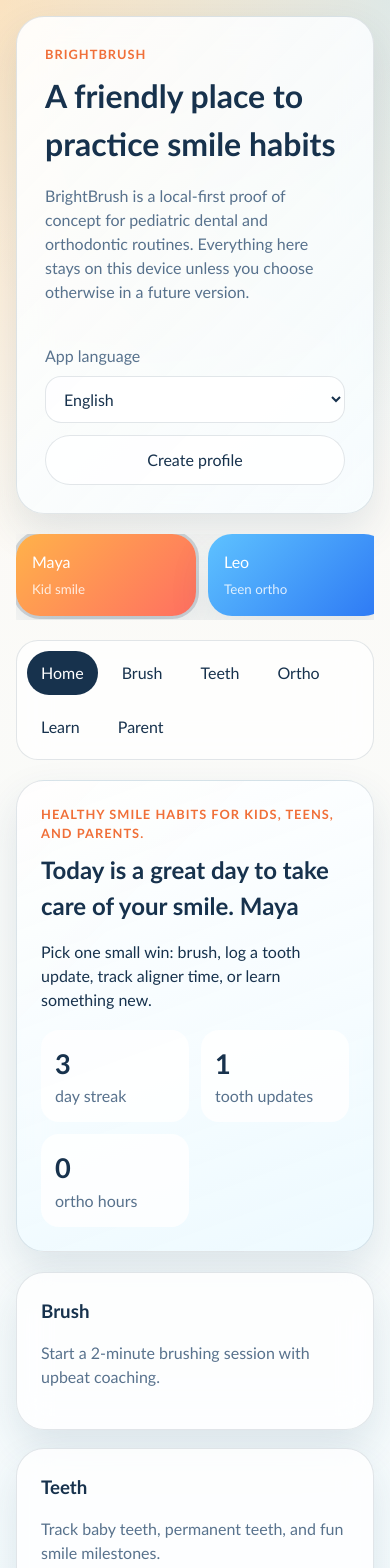
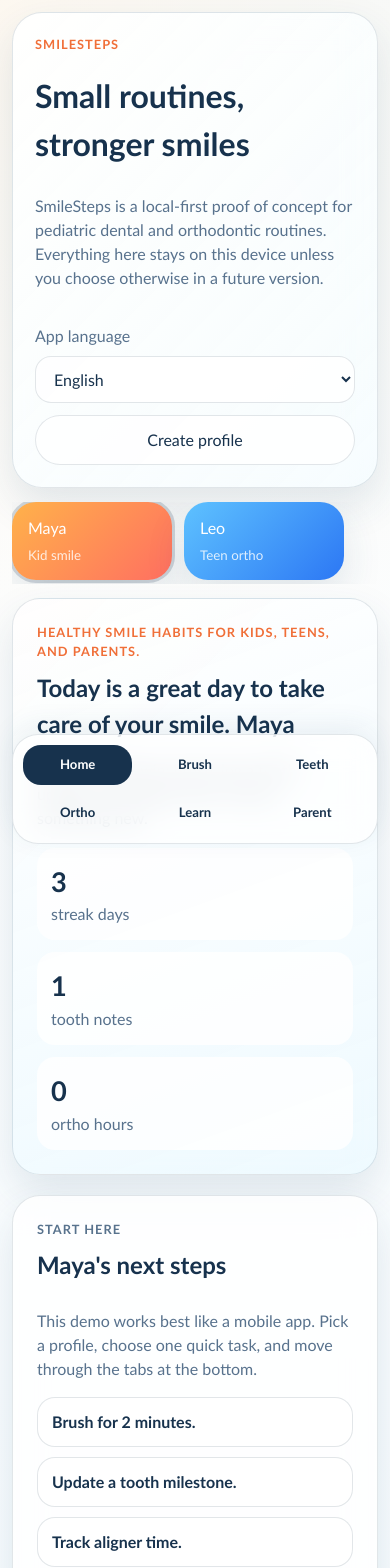
Before and after one commit to Try2BWise/app-idea-codex, a React (Vite) app: page / in a window 390 px wide. Shown: the top 1568 px of the page. Built offline with nearby package versions, Linux system fonts and the light colour scheme.

Commit message:
Refine mobile-first app layout

```diff
--- a/index.html
+++ b/index.html
@@ -5,10 +5,10 @@
     <meta name="viewport" content="width=device-width, initial-scale=1.0" />
     <meta
       name="description"
-      content="BrightBrush is a local-first pediatric and orthodontic engagement proof of concept."
+      content="SmileSteps is a local-first pediatric and orthodontic engagement proof of concept."
     />
     <link rel="icon" type="image/svg+xml" href="/favicon.svg" />
-    <title>BrightBrush POC</title>
+    <title>SmileSteps POC</title>
   </head>
   <body>
     <div id="root"></div>
--- a/src/App.tsx
+++ b/src/App.tsx
@@ -182,8 +182,9 @@
 
   return (
     <div className="app-shell">
+      <div className="phone-frame">
         <header className="hero">
-        <div>
+          <div className="hero-copy-block">
             <p className="eyebrow">{copy.appName}</p>
             <h1>{copy.heroTitle}</h1>
             <p className="hero-copy">{copy.heroBody}</p>
@@ -219,18 +220,6 @@
           ))}
         </section>
 
-      <nav className="tab-bar" aria-label="Primary">
-        {(Object.keys(copy.tabs) as TabId[]).map((tabId) => (
-          <button
-            key={tabId}
-            className={tab === tabId ? 'active' : ''}
-            onClick={() => setTab(tabId)}
-          >
-            {copy.tabs[tabId]}
-          </button>
-        ))}
-      </nav>
-
         <main className="content-grid">
           {tab === 'home' && (
           <>
@@ -243,11 +232,11 @@
               <div className="stat-row">
                 <div className="stat-card">
                   <strong>{activeProfile.streak}</strong>
-                  <span>day streak</span>
+                  <span>streak days</span>
                 </div>
                 <div className="stat-card">
                   <strong>{activeProfile.teethLost.length}</strong>
-                  <span>tooth updates</span>
+                  <span>tooth notes</span>
                 </div>
                 <div className="stat-card">
                   <strong>{activeProfile.alignerHoursToday}</strong>
@@ -255,23 +244,39 @@
                 </div>
               </div>
             </section>
+            <section className="panel start-panel">
+              <div className="section-heading compact-heading">
+                <div>
+                  <p className="eyebrow">{copy.home.startHereTitle}</p>
+                  <h2>{activeProfile.name}'s next steps</h2>
+                </div>
+                <p>{copy.home.startHereBody}</p>
+              </div>
+              <div className="step-list">
+                {copy.home.nextSteps.map((step) => (
+                  <div key={step} className="step-chip">
+                    {step}
+                  </div>
+                ))}
+              </div>
+            </section>
             <section className="card-grid">
-              <article className="panel tile">
+              <button className="panel tile action-tile" onClick={() => setTab('brushing')}>
                 <h3>{copy.tabs.brushing}</h3>
                 <p>{copy.home.timerCard}</p>
-              </article>
-              <article className="panel tile">
+              </button>
+              <button className="panel tile action-tile" onClick={() => setTab('teeth')}>
                 <h3>{copy.tabs.teeth}</h3>
                 <p>{copy.home.toothCard}</p>
-              </article>
-              <article className="panel tile">
+              </button>
+              <button className="panel tile action-tile" onClick={() => setTab('ortho')}>
                 <h3>{copy.tabs.ortho}</h3>
                 <p>{copy.home.orthoCard}</p>
-              </article>
-              <article className="panel tile">
+              </button>
+              <button className="panel tile action-tile" onClick={() => setTab('learn')}>
                 <h3>{copy.tabs.learn}</h3>
                 <p>{copy.home.learnCard}</p>
-              </article>
+              </button>
             </section>
           </>
         )}
@@ -465,6 +470,18 @@
           )}
         </main>
 
+        <nav className="tab-bar mobile-tab-bar" aria-label="Primary">
+          {(Object.keys(copy.tabs) as TabId[]).map((tabId) => (
+            <button
+              key={tabId}
+              className={tab === tabId ? 'active' : ''}
+              onClick={() => setTab(tabId)}
+            >
+              {copy.tabs[tabId]}
+            </button>
+          ))}
+        </nav>
+
         {showProfileForm ? (
           <div className="modal-backdrop" role="presentation" onClick={() => setShowProfileForm(false)}>
             <div className="modal panel" role="dialog" aria-modal="true" onClick={(event) => event.stopPropagation()}>
@@ -493,12 +510,13 @@
                   {copy.profileForm.save}
                 </button>
                 <button className="soft-button" onClick={() => setShowProfileForm(false)}>
-                {copy.brushing.reset}
+                  Close
                 </button>
               </div>
             </div>
           </div>
         ) : null}
       </div>
+    </div>
   );
 }
--- a/src/content.ts
+++ b/src/content.ts
@@ -17,11 +17,11 @@
 
 export const copyByLanguage: Record<Language, Copy> = {
   en: {
-    appName: 'BrightBrush',
+    appName: 'SmileSteps',
     tagline: 'Healthy smile habits for kids, teens, and parents.',
-    heroTitle: 'A friendly place to practice smile habits',
+    heroTitle: 'Small routines, stronger smiles',
     heroBody:
-      'BrightBrush is a local-first proof of concept for pediatric dental and orthodontic routines. Everything here stays on this device unless you choose otherwise in a future version.',
+      'SmileSteps is a local-first proof of concept for pediatric dental and orthodontic routines. Everything here stays on this device unless you choose otherwise in a future version.',
     createProfile: 'Create profile',
     languageLabel: 'App language',
     parentView: 'Parent view',
@@ -37,6 +37,9 @@
     home: {
       welcome: 'Today is a great day to take care of your smile.',
       dailyPlan: 'Pick one small win: brush, log a tooth update, track aligner time, or learn something new.',
+      startHereTitle: 'Start here',
+      startHereBody: 'This demo works best like a mobile app. Pick a profile, choose one quick task, and move through the tabs at the bottom.',
+      nextSteps: ['Brush for 2 minutes.', 'Update a tooth milestone.', 'Track aligner time.', 'Learn one new tool.'],
       timerCard: 'Start a 2-minute brushing session with upbeat coaching.',
       toothCard: 'Track baby teeth, permanent teeth, and fun smile milestones.',
       orthoCard: 'Keep aligner routines steady with simple reminders and progress.',
@@ -147,11 +150,11 @@
     },
   },
   es: {
-    appName: 'BrightBrush',
+    appName: 'SmileSteps',
     tagline: 'Habitos saludables para ninos, adolescentes y padres.',
-    heroTitle: 'Un lugar amable para practicar habitos de sonrisa',
+    heroTitle: 'Pequenas rutinas, sonrisas mas fuertes',
     heroBody:
-      'BrightBrush es una prueba de concepto local para rutinas dentales pediatricas y de ortodoncia. Todo se queda en este dispositivo a menos que una version futura cambie eso.',
+      'SmileSteps es una prueba de concepto local para rutinas dentales pediatricas y de ortodoncia. Todo se queda en este dispositivo a menos que una version futura cambie eso.',
     createProfile: 'Crear perfil',
     languageLabel: 'Idioma de la app',
     parentView: 'Vista para padres',
@@ -167,6 +170,9 @@
     home: {
       welcome: 'Hoy es un buen dia para cuidar tu sonrisa.',
       dailyPlan: 'Elige un pequeno logro: cepillarte, registrar un cambio dental, contar tiempo con alineadores o aprender algo nuevo.',
+      startHereTitle: 'Empieza aqui',
+      startHereBody: 'Esta demo funciona mejor como una app movil. Elige un perfil, toma una tarea rapida y usa las pestanas de abajo para moverte.',
+      nextSteps: ['Cepillate 2 minutos.', 'Actualiza un diente.', 'Registra tiempo de alineadores.', 'Aprende una herramienta.'],
       timerCard: 'Inicia una sesion de cepillado de 2 minutos con guia positiva.',
       toothCard: 'Lleva un registro de dientes de leche, dientes permanentes y logros.',
       orthoCard: 'Mantén tus rutinas de alineadores con recordatorios simples y progreso visible.',
--- a/src/storage.ts
+++ b/src/storage.ts
@@ -1,6 +1,6 @@
 import type { LocalState } from './types';
 
-const STORAGE_KEY = 'brightbrush-poc-state';
+const STORAGE_KEY = 'smilesteps-poc-state';
 
 export function loadState(): LocalState | null {
   const raw = window.localStorage.getItem(STORAGE_KEY);
--- a/src/styles.css
+++ b/src/styles.css
@@ -28,6 +28,7 @@
 body {
   margin: 0;
   min-width: 320px;
+  min-height: 100vh;
 }
 
 button,
@@ -46,9 +47,25 @@
 }
 
 .app-shell {
-  max-width: 1180px;
-  margin: 0 auto;
-  padding: 24px;
+  min-height: 100vh;
+  display: grid;
+  place-items: center;
+  padding: 18px;
+}
+
+.phone-frame {
+  width: min(100%, 460px);
+  min-height: calc(100vh - 36px);
+  display: flex;
+  flex-direction: column;
+  gap: 14px;
+  padding: 14px;
+  border-radius: 36px;
+  border: 1px solid rgba(255, 255, 255, 0.6);
+  background: linear-gradient(180deg, rgba(255, 255, 255, 0.76), rgba(243, 250, 255, 0.92));
+  box-shadow:
+    0 30px 80px rgba(22, 53, 84, 0.18),
+    inset 0 1px 0 rgba(255, 255, 255, 0.75);
 }
 
 .hero,
@@ -62,11 +79,11 @@
 
 .hero {
   display: flex;
-  justify-content: space-between;
-  gap: 24px;
-  padding: 28px;
+  flex-direction: column;
+  gap: 18px;
+  padding: 22px;
   border: 1px solid var(--line);
-  border-radius: 28px;
+  border-radius: 30px;
   background: linear-gradient(135deg, rgba(255, 255, 255, 0.9), rgba(245, 252, 255, 0.82));
   box-shadow: var(--shadow);
 }
@@ -91,10 +108,20 @@
 }
 
 .hero-controls {
-  width: min(280px, 100%);
+  width: 100%;
   display: flex;
-  flex-direction: column;
+  flex-direction: row;
   gap: 12px;
+  align-items: end;
+}
+
+.hero-copy-block {
+  display: grid;
+  gap: 10px;
+}
+
+.hero-copy-block h1 {
+  font-size: clamp(2rem, 7vw, 2.6rem);
 }
 
 .eyebrow {
@@ -160,18 +187,19 @@
 .profile-strip {
   display: flex;
   gap: 12px;
-  margin: 20px 0;
   overflow-x: auto;
   padding-bottom: 4px;
+  scroll-snap-type: x proximity;
 }
 
 .profile-chip {
-  min-width: 180px;
-  padding: 16px;
+  min-width: 160px;
+  padding: 14px 16px;
   border-radius: 24px;
   color: white;
   text-align: left;
   box-shadow: var(--shadow);
+  scroll-snap-align: start;
 }
 
 .profile-chip.active {
@@ -185,21 +213,23 @@
 }
 
 .tab-bar {
-  display: flex;
-  gap: 10px;
-  flex-wrap: wrap;
+  display: grid;
+  grid-template-columns: repeat(6, minmax(0, 1fr));
+  gap: 8px;
   padding: 10px;
-  margin-bottom: 20px;
-  border-radius: 22px;
+  border-radius: 26px;
   border: 1px solid var(--line);
   background: rgba(255, 255, 255, 0.72);
+  box-shadow: 0 -8px 28px rgba(34, 72, 110, 0.08);
 }
 
 .tab-bar button {
-  padding: 10px 14px;
-  border-radius: 999px;
+  padding: 10px 8px;
+  border-radius: 18px;
   background: transparent;
   color: var(--ink);
+  font-size: 0.82rem;
+  font-weight: 700;
 }
 
 .tab-bar button.active {
@@ -210,6 +240,9 @@
 .content-grid {
   display: grid;
   gap: 20px;
+  flex: 1;
+  align-content: start;
+  padding-bottom: calc(88px + env(safe-area-inset-bottom, 0px));
 }
 
 .panel {
@@ -234,16 +267,16 @@
 }
 
 .card-grid {
-  grid-template-columns: repeat(auto-fit, minmax(220px, 1fr));
+  grid-template-columns: 1fr;
 }
 
 .learn-grid,
 .parent-grid {
-  grid-template-columns: repeat(auto-fit, minmax(280px, 1fr));
+  grid-template-columns: 1fr;
 }
 
 .tile {
-  min-height: 140px;
+  min-height: 124px;
 }
 
 .stat-row {
@@ -271,9 +304,32 @@
 
 .section-heading {
   display: flex;
-  justify-content: space-between;
+  flex-direction: column;
   gap: 20px;
   align-items: start;
+}
+
+.compact-heading {
+  gap: 10px;
+}
+
+.start-panel {
+  gap: 14px;
+}
+
+.step-list {
+  display: grid;
+  grid-template-columns: repeat(2, minmax(0, 1fr));
+  gap: 10px;
+}
+
+.step-chip {
+  padding: 12px 14px;
+  border-radius: 18px;
+  background: rgba(255, 255, 255, 0.82);
+  border: 1px solid var(--line);
+  font-weight: 700;
+  color: var(--ink);
 }
 
 .timer-layout,
@@ -321,6 +377,11 @@
   display: flex;
   gap: 12px;
   flex-wrap: wrap;
+}
+
+.action-tile {
+  text-align: left;
+  width: 100%;
 }
 
 .teeth-grid {
@@ -416,23 +477,66 @@
   display: grid;
   place-items: center;
   padding: 20px;
+  z-index: 10;
 }
 
 .modal {
   width: min(520px, 100%);
 }
 
+@media (min-width: 721px) {
+  .phone-frame {
+    min-height: 880px;
+  }
+
+  .mobile-tab-bar {
+    position: sticky;
+    bottom: 0;
+  }
+}
+
 @media (max-width: 720px) {
   .app-shell {
-    padding: 16px;
+    padding: 0;
   }
 
-  .hero,
-  .section-heading {
-    flex-direction: column;
+  .phone-frame {
+    width: 100%;
+    min-height: 100vh;
+    border-radius: 0;
+    padding: 12px 12px calc(12px + env(safe-area-inset-bottom, 0px));
+    border: 0;
+    box-shadow: none;
+  }
+
+  .app-shell {
+    place-items: stretch;
   }
 
   .hero-controls {
-    width: 100%;
+    flex-direction: column;
+    align-items: stretch;
+  }
+
+  .step-list,
+  .stat-row {
+    grid-template-columns: 1fr 1fr;
+  }
+
+  .mobile-tab-bar {
+    position: sticky;
+    bottom: 0;
+    padding-bottom: calc(10px + env(safe-area-inset-bottom, 0px));
   }
 }
+
+@media (max-width: 420px) {
+  .tab-bar {
+    grid-template-columns: repeat(3, minmax(0, 1fr));
+  }
+
+  .step-list,
+  .stat-row {
+    grid-template-columns: 1fr;
+  }
+}
--- a/src/types.ts
+++ b/src/types.ts
@@ -41,6 +41,9 @@
   home: {
     welcome: string;
     dailyPlan: string;
+    startHereTitle: string;
+    startHereBody: string;
+    nextSteps: string[];
     timerCard: string;
     toothCard: string;
     orthoCard: string;
--- a/vite.config.ts
+++ b/vite.config.ts
@@ -13,8 +13,8 @@
       registerType: 'autoUpdate',
       includeAssets: ['favicon.svg'],
       manifest: {
-        name: 'BrightBrush POC',
-        short_name: 'BrightBrush',
+        name: 'SmileSteps POC',
+        short_name: 'SmileSteps',
         description: 'A kid-friendly pediatric and orthodontic engagement PWA proof of concept.',
         theme_color: '#ff8552',
         background_color: '#fff9f1',
```
Also changed, not shown: 2 other files (tests, documents, lock files or other folders). Lines whose indentation alone changed are shown as unchanged.
